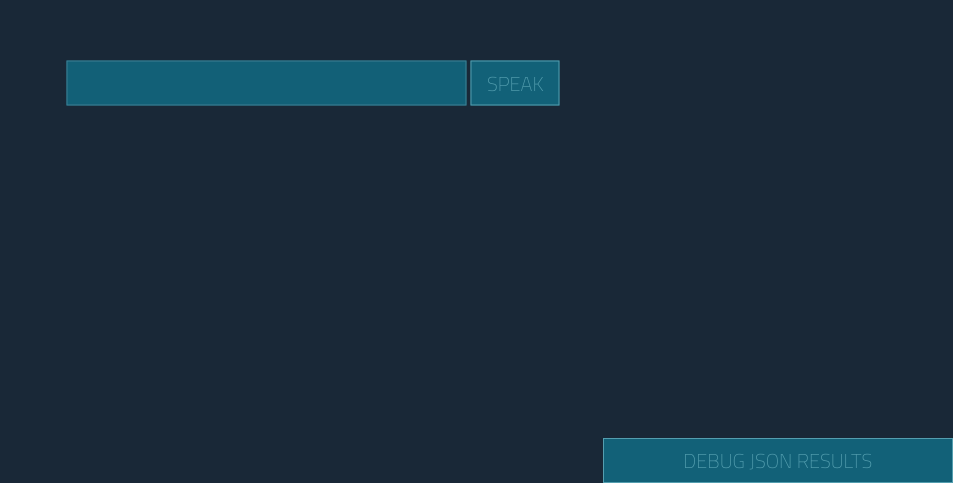
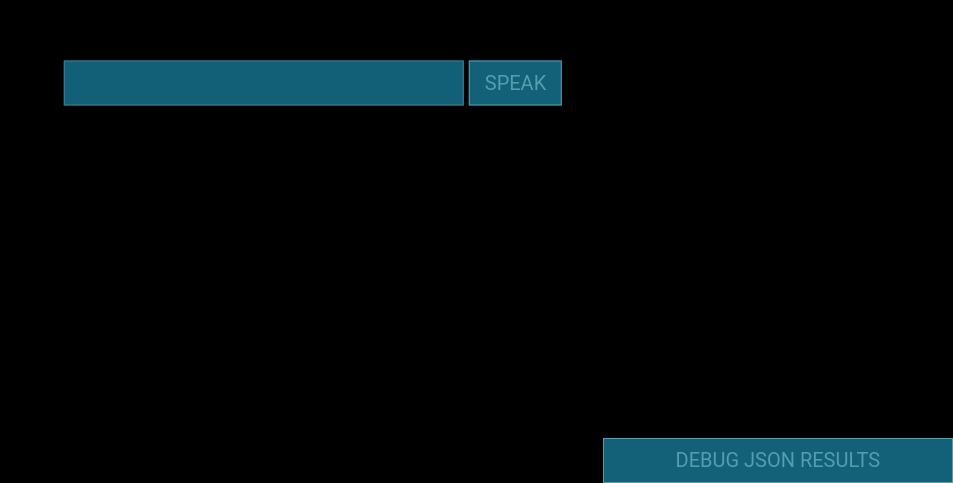
Before and after one commit to rishiosaur/Microphon, a plain HTML site: page index.html in a window 1280 px wide. Shown: the part 317-800 px from the top of the page, without its empty margins (327-1280 px from the left). Drawn offline with nearby package versions, Linux system fonts and the light colour scheme.

Commit message:
Update CSS

```diff
--- a/index.html
+++ b/index.html
@@ -142,8 +142,8 @@
       box-sizing: inherit;
     }
     body {
-      background-color: #192837;
-      font-family: "Titillium Web", Arial, sans-serif;
+      background-color: #000000;
+      font-family: "Roboto",Helvetica, Arial, sans-serif;
       font-size: 20px;
       margin: 0;
     }
@@ -157,7 +157,7 @@
       background-color: #126077;
       border: 1px solid #3F7F93;
       color: #A6CAE6;
-      font-family: "Titillium Web";
+      font-family: "Roboto";
       font-size: 20px;
       line-height: 43px;
       padding: 0 0.75em;
@@ -181,7 +181,7 @@
       color: #549EAF;
       cursor: pointer;
       display: inline-block;
-      font-family: "Titillium Web";
+      font-family: "Roboto";
       font-size: 20px;
       line-height: 43px;
       padding: 0 0.75em;
```
